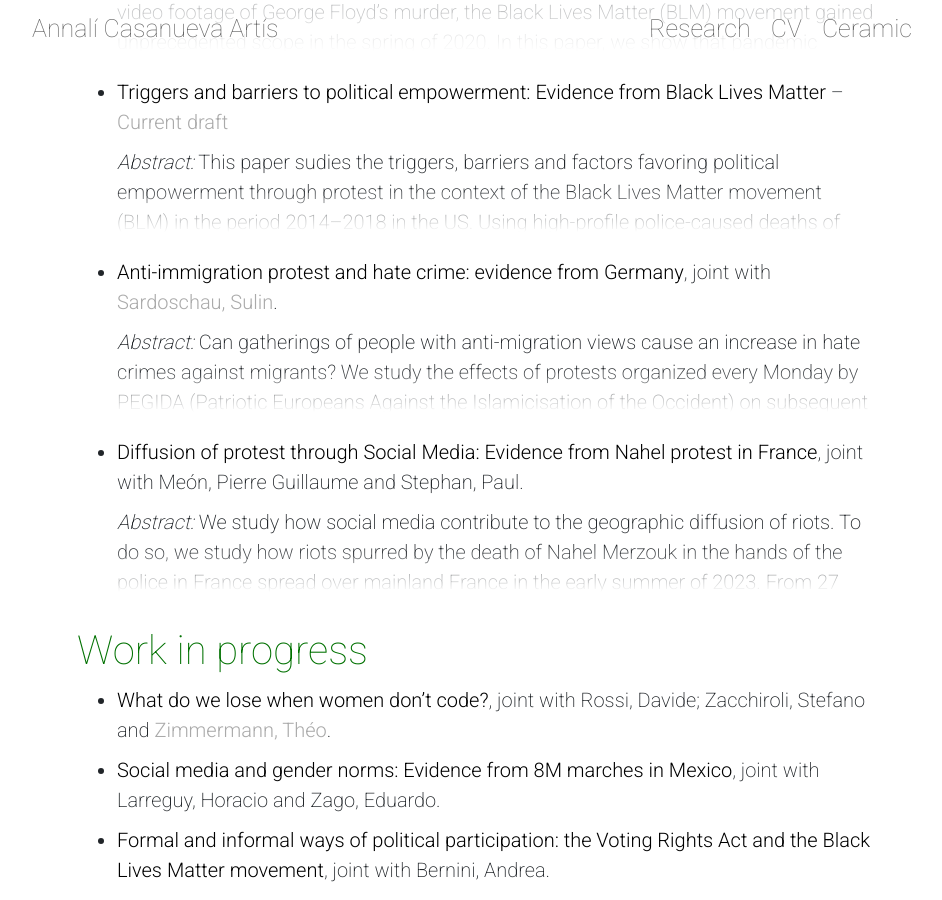
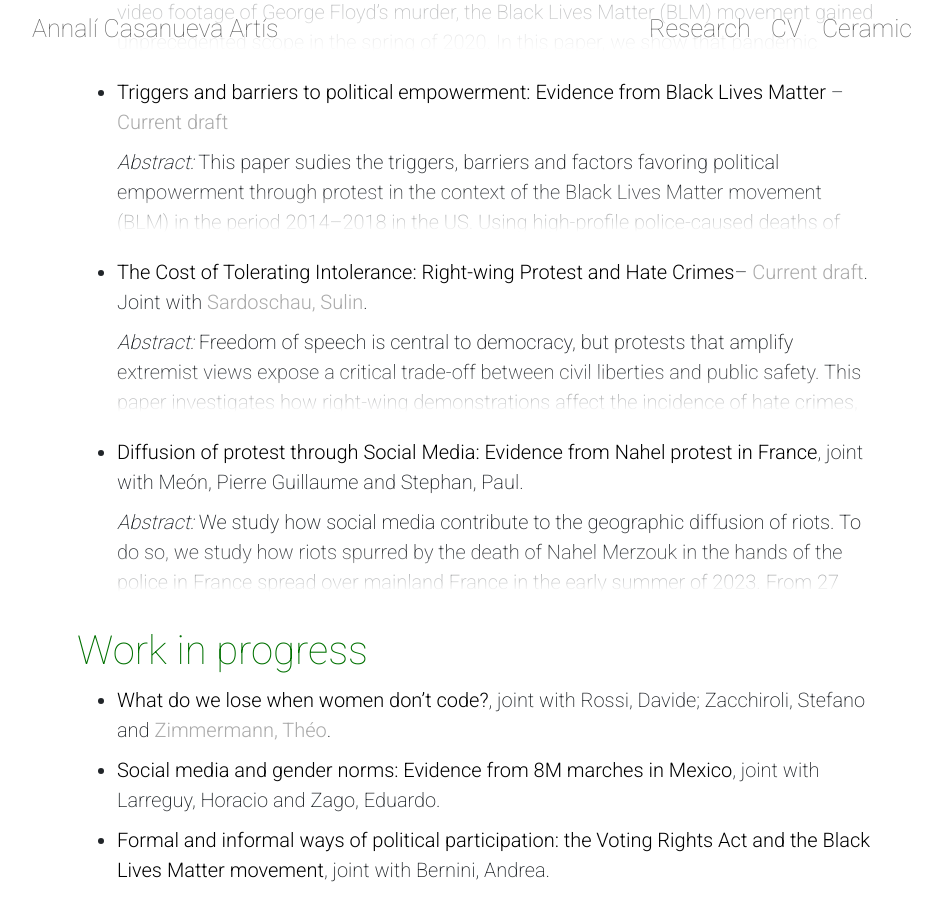
Before and after one commit to Annali-Casanueva/annali-casanueva.github.io, a Jekyll site: the page built from pages/en/research.md, in a window 1280 px wide and 900 px high, scrolled down 1132 px. Shown: the whole window, without its empty margins (163-1105 px from the left). Built offline with Jekyll 4.4.1, drawn with Linux system fonts in a browser that asks for light colours; some of the changed text lies outside the part shown.

Commit message:
Update March 2025

```diff
--- a/pages/en/research.md
+++ b/pages/en/research.md
@@ -80,14 +80,9 @@ Working papers
    {: .preview }
 
 
-* *Anti-immigration protest and hate crime: evidence from Germany*{: .papertitle }, joint with Sardoschau, Sulin.
+* *The Cost of Tolerating Intolerance: Right-wing Protest and Hate Crimes*{: .papertitle }-- [Current draft](/docs/The cost of tolerating intolerance.pdf). Joint with Sardoschau, Sulin.
 
-   *Abstract:* Can gatherings of people with anti-migration views cause an increase in hate crimes against
-   migrants? We study the effects of protests organized every Monday by PEGIDA (Patriotic Europeans
-   Against the Islamicisation of the Occident) on subsequent hate crime activity against
-   migrants. Preliminary results suggest that having a protest on a Monday increases the probability of
-   having at least a hate crime committed against migrants in the following week in the same municipality
-   and more so if the protests occurred under pleasant weather.
+   *Abstract:* Freedom of speech is central to democracy, but protests that amplify extremist views expose a critical trade-off between civil liberties and public safety. This paper investigates how right-wing demonstrations affect the incidence of hate crimes, focusing on Germany's largest far-right movement since World War II. Leveraging a difference-in-differences framework with instrumental variable and event-study approaches, we find that a 20% increase in local protest attendance nearly doubles hate crime occurrences. We explore three potential mechanisms—signaling, agitation, and coordination—by examining protest dynamics, spatial diffusion, media influence, counter-mobilization, and crime characteristics. Our analysis reveals that large protests primarily act as signals of broad xenophobic support, legitimizing extremist violence. This signaling effect propagates through right-wing social media networks and is intensified by local newspaper coverage and Twitter discussions. Consequently, large protests shift local equilibria, resulting in sustained higher levels of violence primarily perpetrated by repeat offenders. Notably, these protests trigger resistance predominantly online, rather than physical counter-protests.
    {: .preview }
 
 * *Diffusion of protest through Social Media: Evidence from Nahel protest in France*{: .papertitle }, joint with Meón, Pierre Guillaume and Stephan, Paul.
@@ -104,9 +99,11 @@ Work in progress
 
 * *Formal and informal ways of political participation: the Voting Rights Act and the Black Lives Matter movement*{: .papertitle }, joint with Bernini, Andrea.
 
-* *Diffusion of hate speech and out-group discrimination: evidence from Instagram*{: .papertitle }, joint with Kerkhof, Anna and Reiner, Helmut.
+* * What shapes public debate on climate change?: Evidence from France*{: .papertitle }, joint with Pélissier Hermitte, Maxime.
 
-Published, peer-reviewed papers
+
+
+Non - econ papers
 ===============================
 
  * [Impact of switching bug trackers: a case study on a medium-sized open source project](https://hal.archives-ouvertes.fr/hal-01951176){: .papertitle }.
```
Also changed, not shown: 2 other files.
